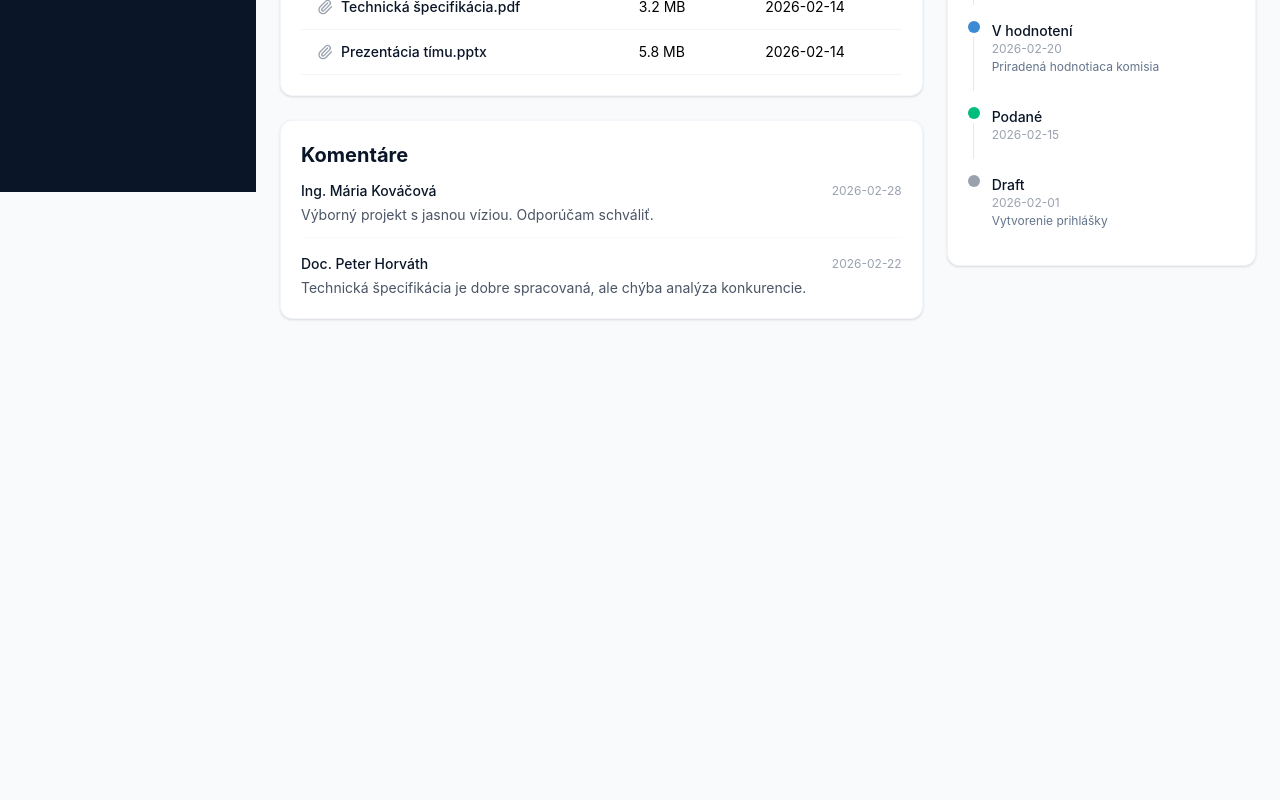
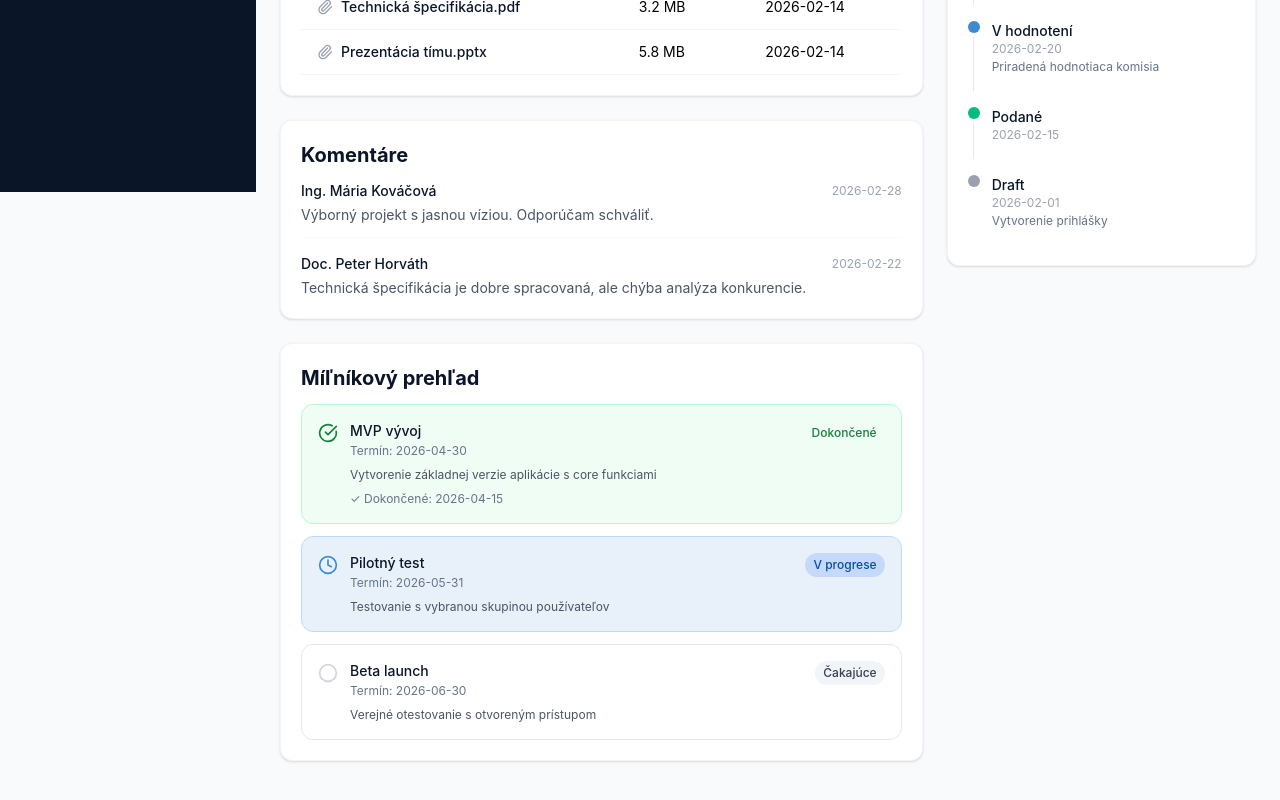
Before and after one commit to adamsima77/nti-frontend, a Nuxt app: page /prihlasky/1 in a window 1280 px wide. Shown: the part 608-1408 px from the top of the page. Before the commit the page ends 967 px from the top, so only its background shows below. Built offline with nearby package versions, Linux system fonts and the light colour scheme.

Commit message:
Študent: Míľníkový prehľad (ak aktívny projekt)

```diff
--- a/app/pages/dashboard.vue
+++ b/app/pages/dashboard.vue
@@ -126,6 +126,59 @@
       </div>
     </div>
 
+    <!-- Active projects milestones -->
+    <div class="mb-8">
+      <div class="flex items-center justify-between mb-4">
+        <h2 class="text-xl font-bold text-navy">Aktívne projekty — Míľníky</h2>
+      </div>
+      <div v-if="activeProjectsWithMilestones.length" class="grid grid-cols-1 gap-4">
+        <div
+          v-for="project in activeProjectsWithMilestones"
+          :key="project.id"
+          class="bg-white rounded-lg shadow-sm border border-gray-100 p-5"
+        >
+          <div class="flex items-start justify-between mb-4">
+            <div>
+              <h3 class="font-semibold text-navy text-base">{{ project.title }}</h3>
+              <p class="text-xs text-gray-500 mt-1">{{ project.team }}</p>
+            </div>
+            <div class="text-right">
+              <span class="text-xs text-gray-400">{{ project.completedMilestones }}/{{ project.milestones.length }} míľníky</span>
+              <div class="mt-1 h-1.5 w-20 bg-gray-200 rounded-full overflow-hidden">
+                <div class="h-full bg-blue-600" :style="{ width: milestoneProgress(project) +'%' }" />
+              </div>
+            </div>
+          </div>
+
+          <div class="space-y-2">
+            <div
+              v-for="milestone in project.milestones.slice(0, 2)"
+              :key="milestone.id"
+              class="flex items-center gap-2 text-sm"
+            >
+              <CheckCircle v-if="milestone.status === 'completed'" class="w-4 h-4 text-success-500 flex-shrink-0" />
+              <Clock v-else-if="milestone.status === 'in_progress'" class="w-4 h-4 text-blue-500 flex-shrink-0" />
+              <Circle v-else class="w-4 h-4 text-gray-300 flex-shrink-0" />
+              <span class="text-gray-700 flex-1 truncate">{{ milestone.title }}</span>
+              <span class="text-gray-400 text-xs">{{ milestone.dueDate }}</span>
+            </div>
+            <div v-if="project.milestones.length > 2" class="text-xs text-gray-400 ml-6">
+              +{{ project.milestones.length - 2 }} ďalšie míľníky
+            </div>
+          </div>
+
+          <NuxtLink
+            :to="`/prihlasky/${project.id}`"
+            class="inline-flex items-center gap-1 text-xs font-medium text-blue-600 hover:text-blue-800 mt-3"
+          >
+            Zobraziť detail
+            <ChevronRight class="w-3 h-3" />
+          </NuxtLink>
+        </div>
+      </div>
+      <UiEmptyState v-else title="Žiadne aktívne projekty s míľníkami" />
+    </div>
+
     <!-- My teams -->
     <div>
       <div class="flex items-center justify-between mb-4">
@@ -164,7 +217,7 @@
 
 <script setup lang="ts">
 import { computed } from 'vue'
-import { FileText, Users, User, Calendar, AlertTriangle, Clock, Paperclip, ChevronRight } from 'lucide-vue-next'
+import { FileText, Users, User, Calendar, AlertTriangle, Clock, Paperclip, ChevronRight, CheckCircle, Circle } from 'lucide-vue-next'
 
 definePageMeta({
   layout: 'portal',
@@ -212,6 +265,11 @@ const mockApplications = [
     submittedAt: '2026-02-15',
     members: 4,
     documents: 6,
+    milestones: [
+      { id: 1, title: 'MVP vývoj', dueDate: '2026-04-30', status: 'completed' },
+      { id: 2, title: 'Pilotný test', dueDate: '2026-05-31', status: 'in_progress' },
+      { id: 3, title: 'Beta launch', dueDate: '2026-06-30', status: 'pending' },
+    ],
   },
   {
     id: 2,
@@ -222,6 +280,7 @@ const mockApplications = [
     submittedAt: '2026-03-10',
     members: 3,
     documents: 4,
+    milestones: [],
   },
   {
     id: 3,
@@ -232,6 +291,7 @@ const mockApplications = [
     submittedAt: '2026-03-25',
     members: 5,
     documents: 3,
+    milestones: [],
   },
   {
     id: 4,
@@ -242,6 +302,7 @@ const mockApplications = [
     submittedAt: null,
     members: 3,
     documents: 1,
+    milestones: [],
   },
   {
     id: 5,
@@ -252,6 +313,7 @@ const mockApplications = [
     submittedAt: '2026-01-20',
     members: 4,
     documents: 5,
+    milestones: [],
   },
 ]
 
@@ -283,4 +345,19 @@ const stats = computed(() => ({
   inProcess: mockApplications.filter((a) => ['submitted', 'evaluating'].includes(a.status)).length,
   rejected: mockApplications.filter((a) => a.status === 'rejected').length,
 }))
+
+// Compute active projects with milestones (approved with milestones)
+const activeProjectsWithMilestones = computed(() => {
+  return mockApplications
+    .filter((a) => a.status === 'approved' && a.milestones && a.milestones.length > 0)
+    .map((app) => ({
+      ...app,
+      completedMilestones: app.milestones.filter((m) => m.status === 'completed').length,
+    }))
+})
+
+function milestoneProgress(project: any): number {
+  if (!project.milestones || project.milestones.length === 0) return 0
+  return Math.round((project.completedMilestones / project.milestones.length) * 100)
+}
 </script>
--- a/app/pages/prihlasky/[id].vue
+++ b/app/pages/prihlasky/[id].vue
@@ -92,6 +92,51 @@
               title="Žiadne komentáre"
             />
           </div>
+
+          <!-- Míľníky -->
+          <div v-if="application.status === 'approved' && application.milestones.length" class="bg-white rounded-lg shadow-sm border border-gray-100 p-5">
+            <h2 class="text-xl font-bold text-navy mb-3">Míľníkový prehľad</h2>
+            <div class="space-y-3">
+              <div
+                v-for="milestone in application.milestones"
+                :key="milestone.id"
+                class="border rounded-lg p-4"
+                :class="{
+                  'border-green-200 bg-green-50': milestone.status === 'completed',
+                  'border-blue-200 bg-blue-50': milestone.status === 'in_progress',
+                  'border-gray-200': milestone.status === 'pending',
+                }"
+              >
+                <div class="flex items-start justify-between gap-3 mb-2">
+                  <div class="flex items-start gap-3">
+                    <div class="mt-0.5 shrink-0">
+                      <CheckCircle v-if="milestone.status === 'completed'" class="w-5 h-5 text-success-500" />
+                      <Clock v-else-if="milestone.status === 'in_progress'" class="w-5 h-5 text-blue-500" />
+                      <Circle v-else class="w-5 h-5 text-gray-300" />
+                    </div>
+                    <div>
+                      <p class="font-medium text-navy text-sm">{{ milestone.title }}</p>
+                      <p class="text-xs text-gray-500 mt-0.5">Termín: {{ milestone.dueDate }}</p>
+                    </div>
+                  </div>
+                  <span
+                    class="text-xs px-2 py-1 rounded-full font-medium shrink-0"
+                    :class="{
+                      'bg-success-100 text-success-700': milestone.status === 'completed',
+                      'bg-blue-100 text-blue-700': milestone.status === 'in_progress',
+                      'bg-gray-100 text-gray-700': milestone.status === 'pending',
+                    }"
+                  >
+                    {{ milestoneStatus(milestone.status) }}
+                  </span>
+                </div>
+                <p v-if="milestone.description" class="text-xs text-gray-600 ml-8">{{ milestone.description }}</p>
+                <p v-if="milestone.status === 'completed'" class="text-xs text-gray-500 ml-8 mt-2">
+                  ✓ Dokončené: {{ milestone.completedAt }}
+                </p>
+              </div>
+            </div>
+          </div>
         </div>
 
         <!-- Right column -->
@@ -163,7 +208,7 @@
 
 <script setup lang="ts">
 import { computed } from 'vue'
-import { ArrowLeft, Paperclip, FileText } from 'lucide-vue-next'
+import { ArrowLeft, Paperclip, FileText, CheckCircle, Clock, Circle } from 'lucide-vue-next'
 
 definePageMeta({
   layout: 'portal',
@@ -221,6 +266,32 @@ const mockApplications = [
         date: '2026-02-22',
       },
     ],
+    milestones: [
+      {
+        id: 1,
+        title: 'MVP vývoj',
+        description: 'Vytvorenie základnej verzie aplikácie s core funkciami',
+        dueDate: '2026-04-30',
+        status: 'completed',
+        completedAt: '2026-04-15',
+      },
+      {
+        id: 2,
+        title: 'Pilotný test',
+        description: 'Testovanie s vybranou skupinou používateľov',
+        dueDate: '2026-05-31',
+        status: 'in_progress',
+        completedAt: null,
+      },
+      {
+        id: 3,
+        title: 'Beta launch',
+        description: 'Verejné otestovanie s otvoreným prístupom',
+        dueDate: '2026-06-30',
+        status: 'pending',
+        completedAt: null,
+      },
+    ],
   },
   {
     id: 2,
@@ -248,6 +319,24 @@ const mockApplications = [
         date: '2026-03-18',
       },
     ],
+    milestones: [
+      {
+        id: 1,
+        title: 'Prototyp AI modelu',
+        description: 'Vývoj a trénovanie základného AI modelu',
+        dueDate: '2026-05-15',
+        status: 'in_progress',
+        completedAt: null,
+      },
+      {
+        id: 2,
+        title: 'Integrácia do aplikácie',
+        description: 'Prepojenie AI s používateľským rozhraním',
+        dueDate: '2026-06-30',
+        status: 'pending',
+        completedAt: null,
+      },
+    ],
   },
   {
     id: 3,
@@ -268,6 +357,24 @@ const mockApplications = [
       { status: 'draft', date: '2026-03-15', note: 'Vytvorenie prihlášky' },
     ],
     comments: [],
+    milestones: [
+      {
+        id: 1,
+        title: 'Dizajn aplikácie',
+        description: 'UX/UI dizajn a prototyp',
+        dueDate: '2026-04-30',
+        status: 'pending',
+        completedAt: null,
+      },
+      {
+        id: 2,
+        title: 'Backend vývoj',
+        description: 'API a databáza',
+        dueDate: '2026-05-31',
+        status: 'pending',
+        completedAt: null,
+      },
+    ],
   },
   {
     id: 4,
@@ -282,6 +389,7 @@ const mockApplications = [
     documentsList: [{ name: 'Náčrt konceptu.pdf', size: '0.8 MB', uploadedAt: '2026-03-20' }],
     history: [{ status: 'draft', date: '2026-03-18', note: 'Vytvorenie prihlášky' }],
     comments: [],
+    milestones: [],
   },
   {
     id: 5,
@@ -316,6 +424,7 @@ const mockApplications = [
         date: '2026-02-08',
       },
     ],
+    milestones: [],
   },
 ]
 
@@ -351,4 +460,13 @@ function historyLabel(status: string): string {
   }
   return labels[status] || status
 }
+
+function milestoneStatus(status: string): string {
+  const labels: Record<string, string> = {
+    'completed': 'Dokončené',
+    'in_progress': 'V progrese',
+    'pending': 'Čakajúce',
+  }
+  return labels[status] || status
+}
 </script>
```
